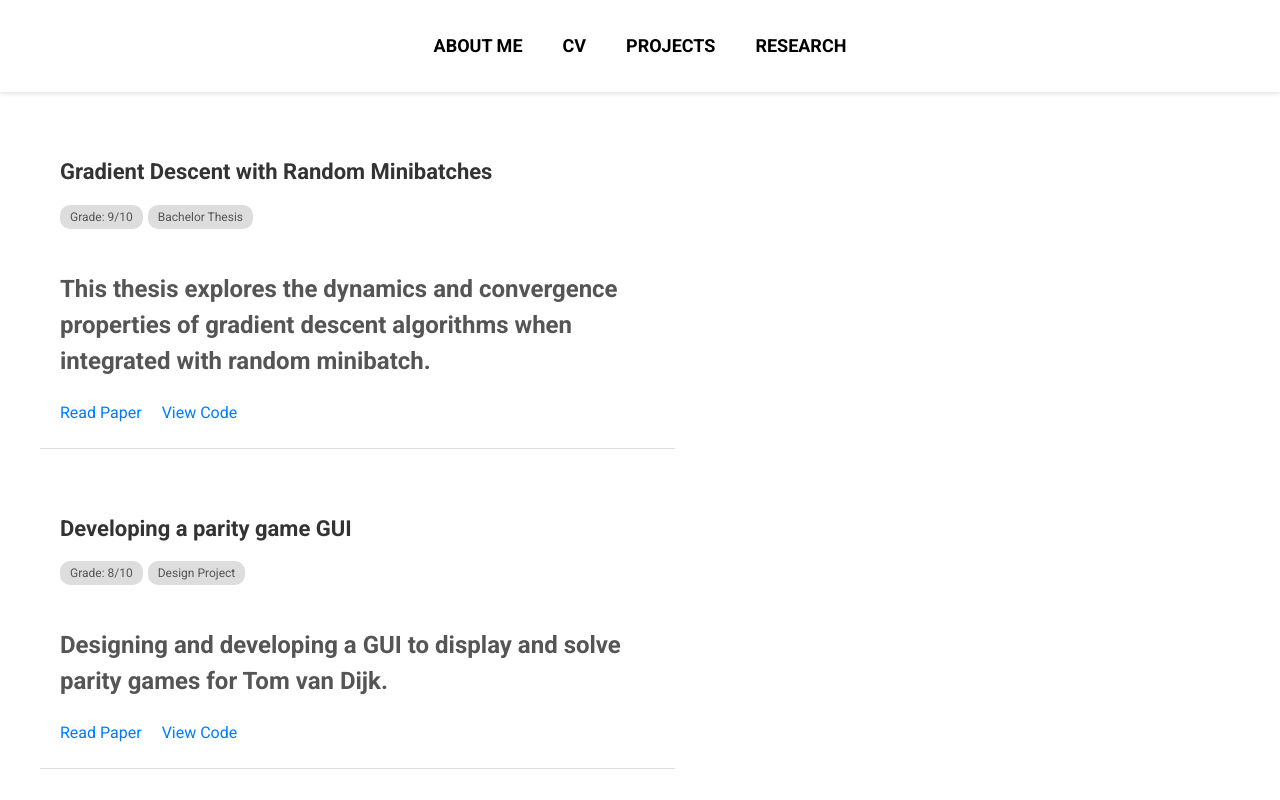
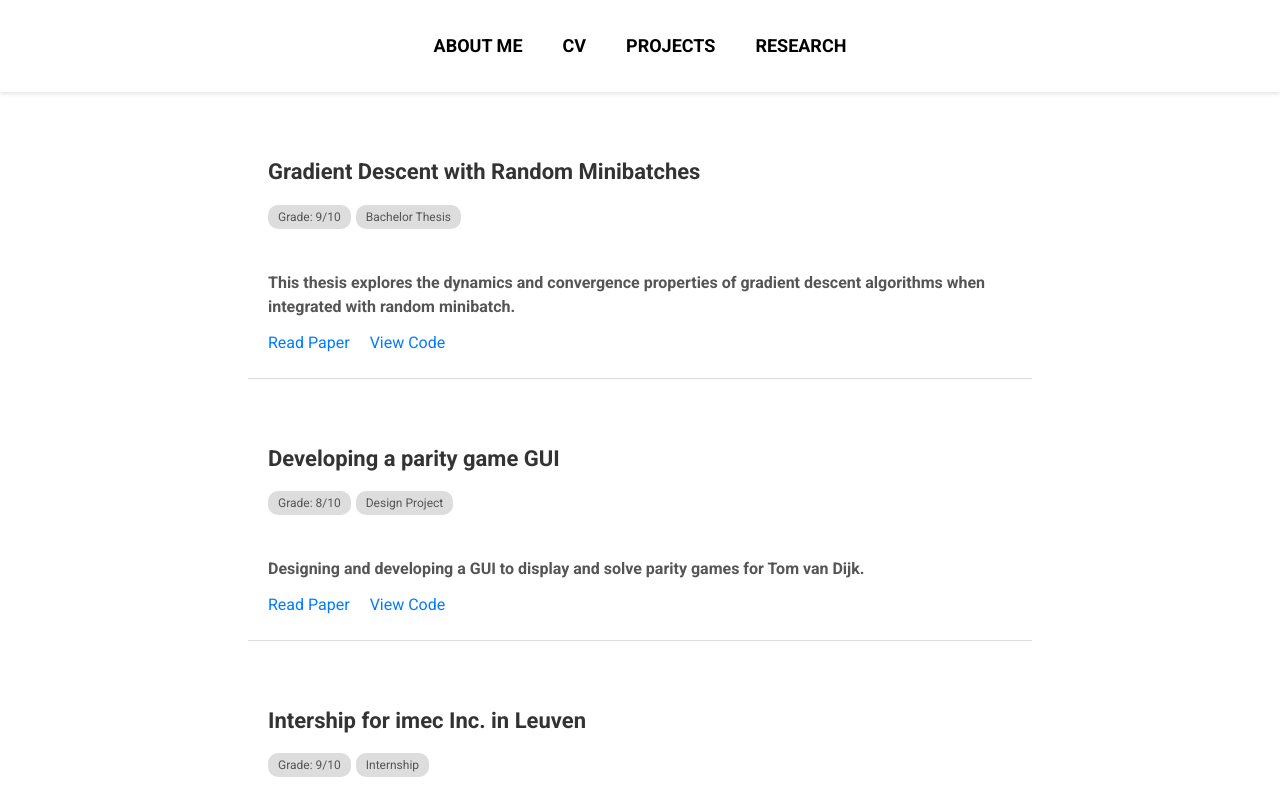
Before and after one commit to yazanmashal03/my-website, a React (Create React App) app: page /my-website/research in a window 1280 px wide. Shown: the top 800 px of the page. Built offline with nearby package versions, Linux system fonts and the light colour scheme.

Commit message:
Some minor styling fixes

```diff
--- a/src/About.css
+++ b/src/About.css
@@ -76,7 +76,7 @@ h1 {
 }
 
 p {
-  max-width: 800px; /* Increased max width for larger text blocks */
+  max-width: 900px; /* Increased max width for larger text blocks */
   margin: 20px auto; /* Increased margin for spacing */
   font-size: 20px; /* Increased font size for better readability */
   color: #4a4a4a;
@@ -89,3 +89,12 @@ p:first-of-type {
   font-size: 24px; /* Increased the font size for the first paragraph */
   margin-top: 40px; /* Added margin at the top of the first paragraph */
 }
+
+.about-text {
+  max-width: 900px; /* Increased max width for larger text blocks */
+  margin: 20px auto; /* Centered and spaced out */
+  font-size: 20px; /* Adjust this to the desired size */
+  color: #4a4a4a;
+  line-height: 2;
+  text-align: left;
+}
--- a/src/About.js
+++ b/src/About.js
@@ -29,14 +29,14 @@ function About() {
         </a>
       </div>
       <p>Hi, I'm Yazan!</p>
-      <p>
+      <p className="about-text">
         I love the beauty of mathematics and exploring how it can be applied
         within technology and online products.
       </p>
-      <p>
+      <p className="about-text">
         In addition to that, I'm also an aspiring scientist, who hopes to join a PhD program. My research interests revolve around AI/ML.
       </p>
-      <p>
+      <p className="about-text">
         Besides technology, I'm also interested in finance & economy, fitness & health, psychology, and philosophy.
         In general, I strive to become the best version of myself and to keep learning about the complex mechanisms of our own nature and the world that surrounds us so that I can make my fair contribution to the improvement of the human experience.
       </p>
--- a/src/ProjectCard.css
+++ b/src/ProjectCard.css
@@ -19,6 +19,7 @@
     margin: 0;
     font-size: 24px;
     font-weight: bold;
+    color: white
   }
 
   .tags {
--- a/src/ProjectCard.js
+++ b/src/ProjectCard.js
@@ -5,7 +5,7 @@ function ProjectCard({ title, description, imageUrl, tags, backgroundColor, link
   return (
     <div className="project-card" style={{ backgroundColor }}>
       <div className="project-card-content">
-        <h2>{title}</h2>
+        <h2 className="project-title">{title}</h2>
         <div className="tags">
           {tags.map((tag, index) => (
             <span key={index} className="tag">{tag}</span>
--- a/src/ResearchList.css
+++ b/src/ResearchList.css
@@ -1,10 +1,55 @@
 .research-list {
-    display: flex;
-    flex-wrap: wrap;
-    justify-content: space-between;
-    padding: 20px;
-  }
+  display: flex;
+  flex-direction: column; /* Ensure items stack vertically */
+  align-items: center;    /* Center items horizontally */
+  justify-content: center; /* Center items vertically */
+  padding: 20px;
+}
 
-  .research-item {
-    width: 48%;
-  }
+.research-item {
+  width: 60%; /* Adjust the width to control the size of each item */
+  max-width: 800px; /* Optional: Set a max-width to prevent the items from becoming too wide */
+  margin-bottom: 20px;
+  border-bottom: 1px solid #ddd;
+  padding-bottom: 20px;
+}
+
+.research-item h2 {
+  font-size: 22px;
+  font-weight: bold;
+  color: #333;
+  margin-bottom: 10px;
+}
+
+.tags {
+  margin-bottom: 10px;
+}
+
+.tag {
+  background-color: #ddd;
+  color: #555;
+  border-radius: 10px;
+  padding: 5px 10px;
+  margin-right: 5px;
+  font-size: 12px;
+}
+
+.research-item p {
+  font-size: 16px;
+  color: #555;
+  margin-bottom: 10px;
+}
+
+.links {
+  margin-top: 10px;
+}
+
+.links a {
+  margin-right: 20px;
+  color: #007BFF;
+  text-decoration: none;
+}
+
+.links a:hover {
+  text-decoration: underline;
+}
```
